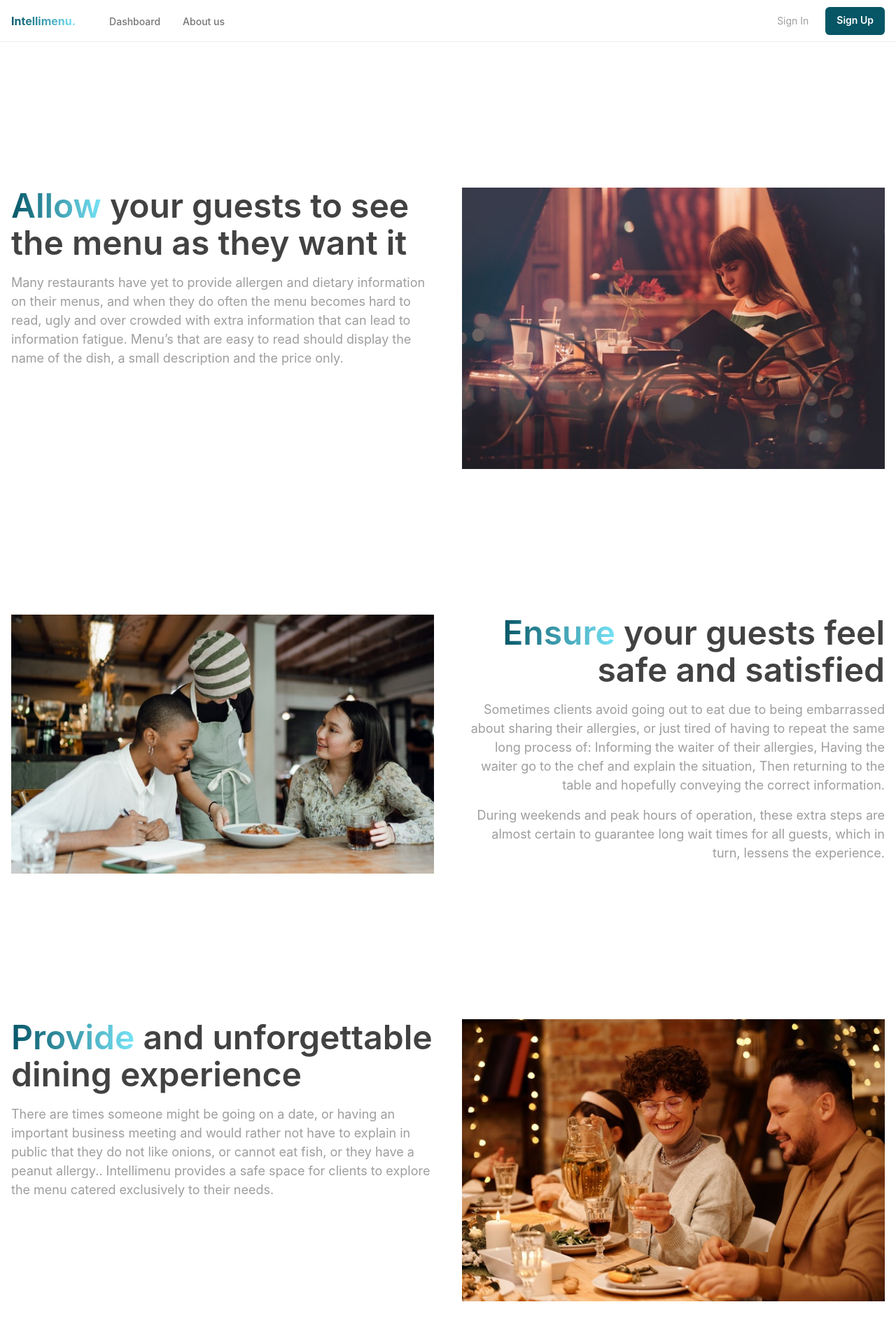
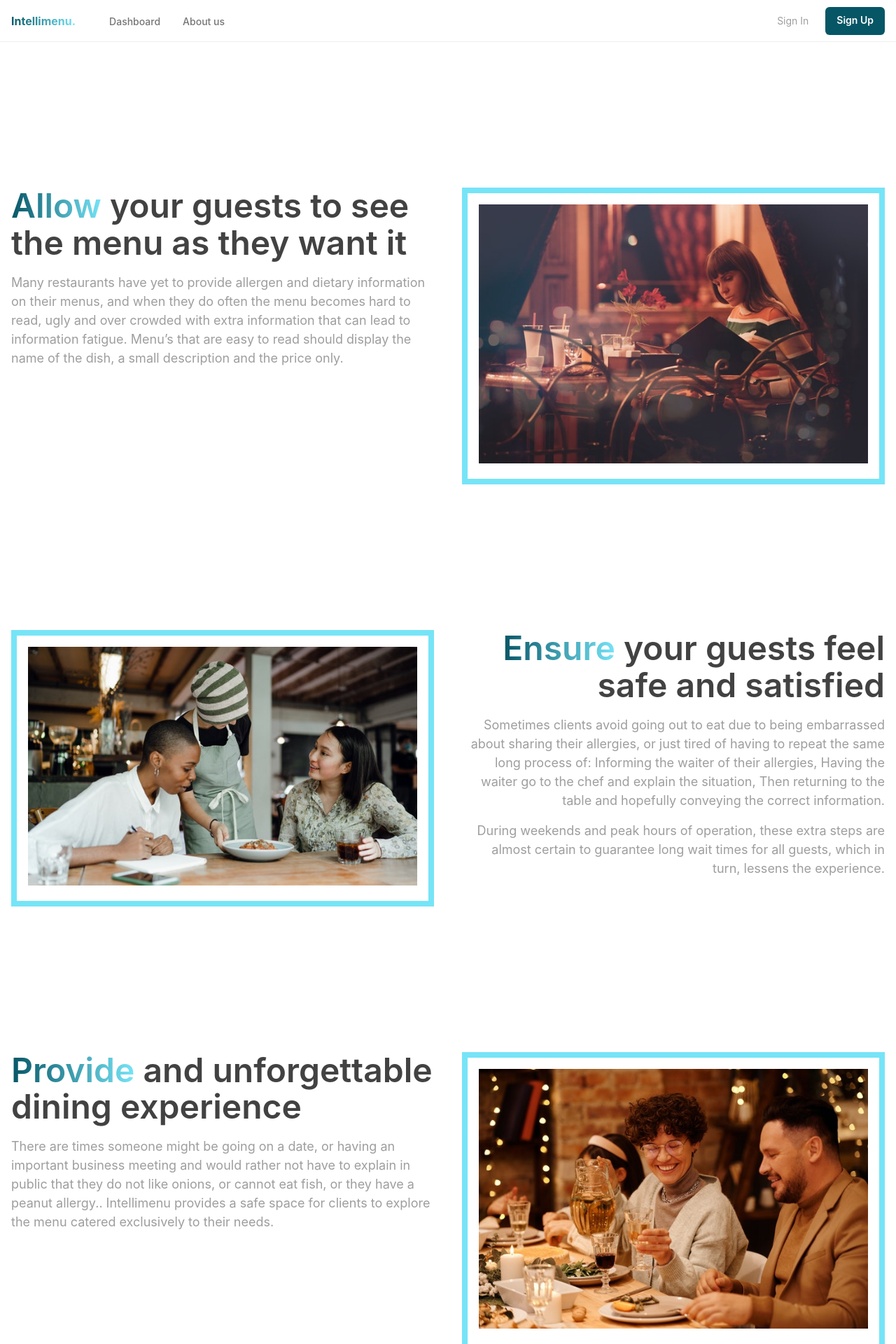
Before and after one commit to s-kngstn/intelli-menu, a Next.js app: page /about in a window 1280 px wide. Shown: the top 1920 px of the page at 70% size. Built offline with nearby package versions, Linux system fonts and the light colour scheme.

Commit message:
border image on about page

```diff
--- a/pages/about.tsx
+++ b/pages/about.tsx
@@ -6,6 +6,7 @@ import {
   Heading,
   Text,
   Stack,
+  Box,
 } from "@chakra-ui/react";
 import Image from "next/image";
 import { NextPage } from "next";
@@ -45,14 +46,18 @@ const About: NextPage = () => {
             </Text>
           </Stack>
           <Flex>
-            <Image alt="feature image" src={womanMenu} objectFit="cover" />
+            <Box color="#76E4F7" borderStyle="solid" border="8px" p="1rem">
+              <Image alt="feature image" src={womanMenu} objectFit="cover" />
+            </Box>
           </Flex>
         </SimpleGrid>
       </Container>
       <Container maxW="7xl" paddingTop="13rem">
         <SimpleGrid columns={{ base: 1, md: 2 }} spacing={10}>
           <Flex>
-            <Image alt="feature image" src={womenEating} objectFit="cover" />
+            <Box color="#76E4F7" borderStyle="solid" border="8px" p="1rem">
+              <Image alt="feature image" src={womenEating} objectFit="cover" />
+            </Box>
           </Flex>
           <Stack textAlign="right" spacing={4}>
             <Heading
@@ -111,7 +116,9 @@ const About: NextPage = () => {
             </Text>
           </Stack>
           <Flex>
-            <Image alt="feature image" src={groupEating} objectFit="cover" />
+            <Box color="#76E4F7" borderStyle="solid" border="8px" p="1rem">
+              <Image alt="feature image" src={groupEating} objectFit="cover" />
+            </Box>
           </Flex>
         </SimpleGrid>
       </Container>
```
